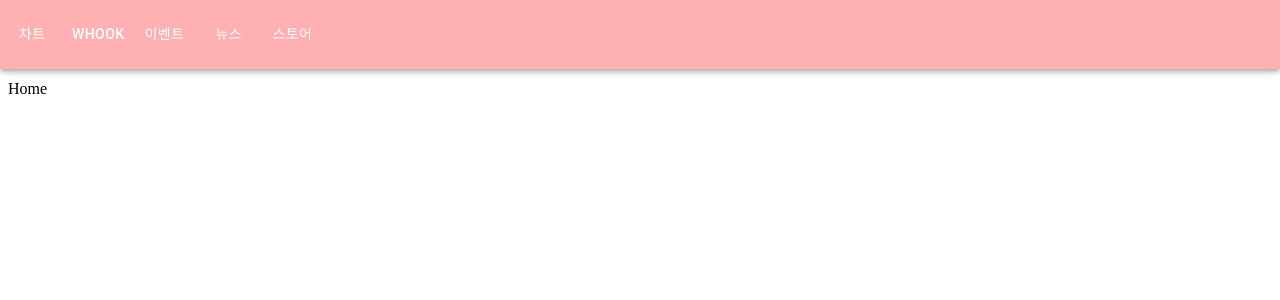
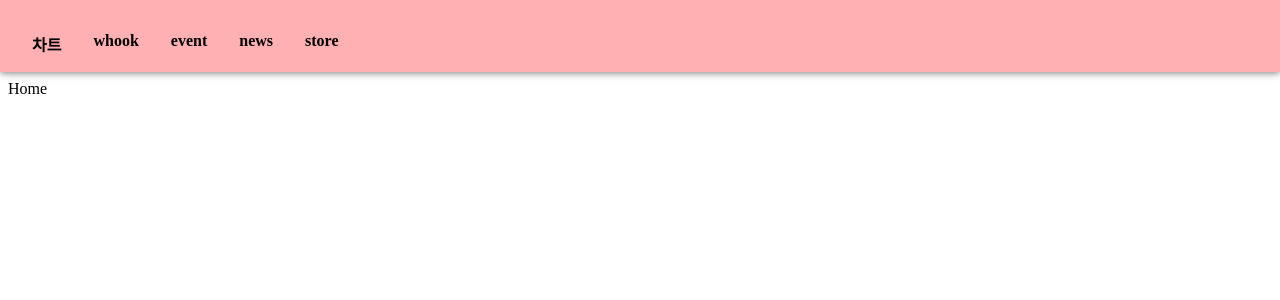
Before and after one commit to hxunz/hanteo-assignment, a React (Vite) app in the folder hanteo-assignment/: page / in a window 1280 px wide. Shown: the top 300 px of the page. Built offline with nearby package versions, Linux system fonts and the light colour scheme.

Commit message:
카테고리 중복되는 css 재사용가능하도록 수정

```diff
--- a/hanteo-assignment/src/components/Category/Category.tsx
+++ b/hanteo-assignment/src/components/Category/Category.tsx
@@ -1,35 +1,40 @@
 import styled from '@emotion/styled';
 import AppBar from '@mui/material/AppBar';
 import Box from '@mui/material/Box';
-import Button from '@mui/material/Button';
+import { Link, useLocation } from 'react-router-dom';
+import { router } from 'src/routes';
 
 function Category() {
+  const location = useLocation();
+
   return (
     <>
       <AppBar>
-        <Box sx={{ display: 'flex', backgroundColor: '#FFB0B2' }}>
-          <Button sx={{ my: 2, color: 'white' }} href='/chart'>
-            차트
-          </Button>
-          <Button sx={{ my: 2, color: 'white' }} href='/Whook'>
-            Whook
-          </Button>
-          <Button sx={{ my: 2, color: 'white' }} href='/event'>
-            이벤트
-          </Button>
-          <Button sx={{ my: 2, color: 'white' }} href='/news'>
-            뉴스
-          </Button>
-          <Button sx={{ my: 2, color: 'white' }} href='/store'>
-            스토어
-          </Button>
-        </Box>
+        <CategoryBox>
+          {router.map(({
+            path,
+            name
+          }) => (
+            <Categories to={path} isActive={location.pathname === `${path}`}>
+              {name}
+            </Categories>
+          ))}
+        </CategoryBox>
       </AppBar>
     </>
   );
 }
 
-const CustomButton = styled(Button)`
+const CategoryBox = styled(Box)`
+  display: flex;
+  background-color: #FFB0B2;
+`
 
+const Categories = styled(Link) <{ isActive: boolean }>`
+  color: ${props => props.isActive ? 'white' : 'black'};
+  text-decoration: none;
+  font-weight: bold;
+  margin: 2rem 0 1rem 2rem;
 `
+
 export default Category;
```
